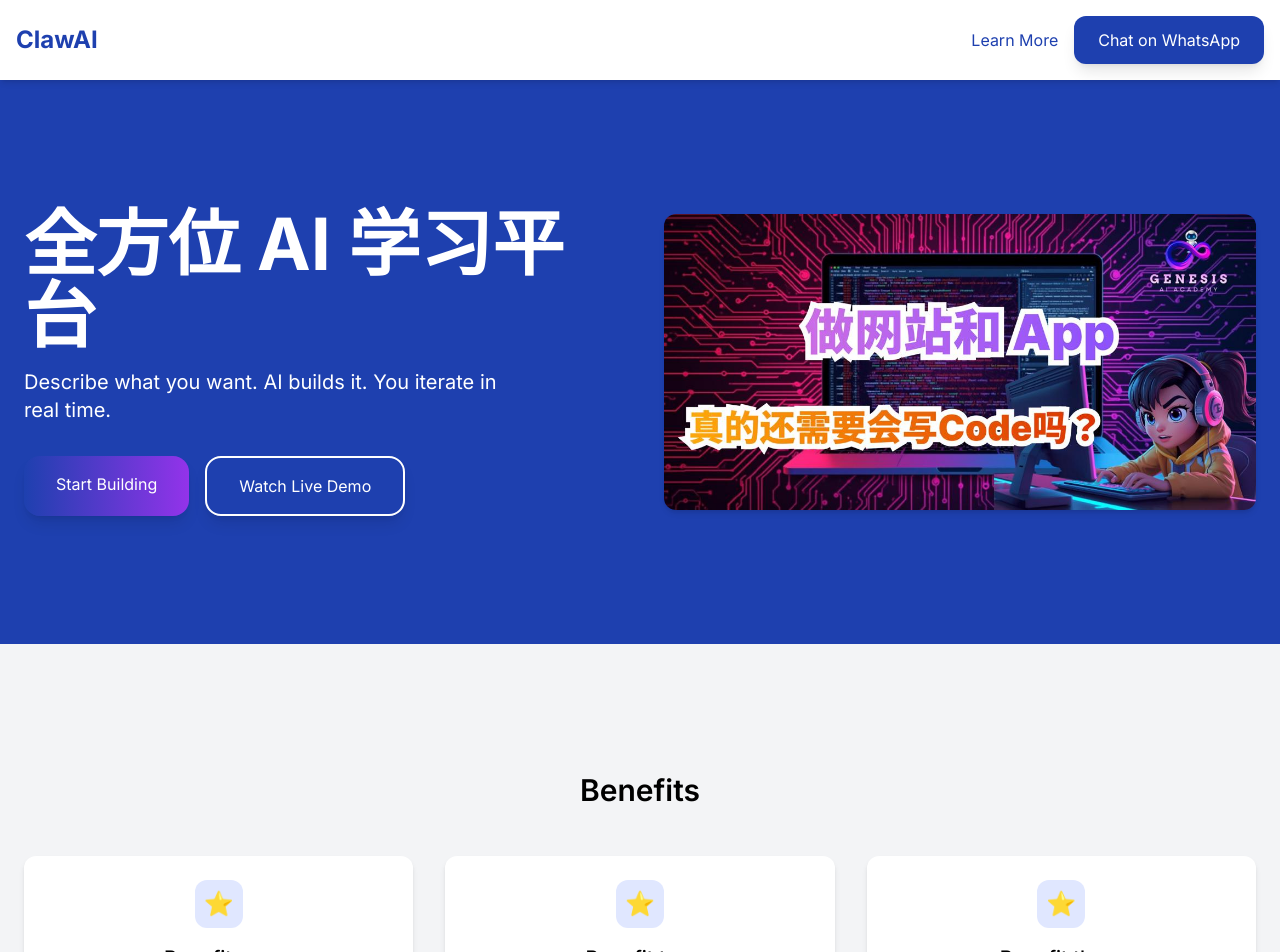
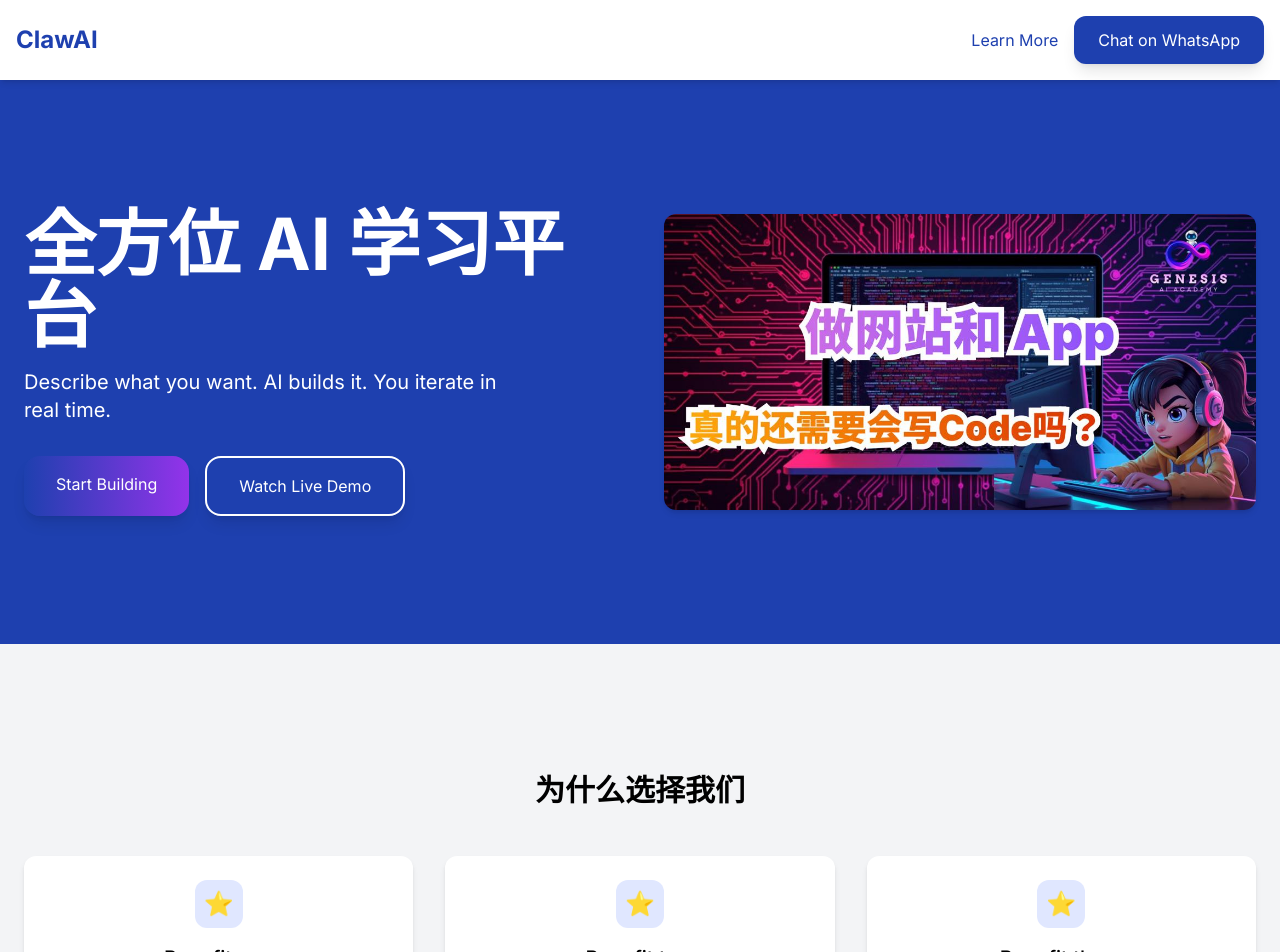
Before and after one commit to Danielkh96/mylandingpage, a Next.js app: page / in a window 1280 px wide. Shown: the top 952 px of the page. Built offline with nearby package versions, Linux system fonts and the light colour scheme.

Commit message:
feat: update Benefits section title to 为什么选择我们

```diff
--- a/src/components/sections/Benefits.tsx
+++ b/src/components/sections/Benefits.tsx
@@ -3,7 +3,7 @@ export default function Benefits() {
     <>
       <section id="benefits" className="bg-background">
       <div className="max-w-7xl mx-auto px-6 py-32">
-        <h2 className="text-3xl font-semibold text-center">Benefits</h2>
+        <h2 className="text-3xl font-semibold text-center">为什么选择我们</h2>
         <div className="mt-12 grid grid-cols-1 sm:grid-cols-2 lg:grid-cols-3 gap-8">
           {['Benefit one','Benefit two','Benefit three'].map((b, i) => (
             <div key={i} className="bg-white rounded-xl shadow-md p-6 text-center">
```
